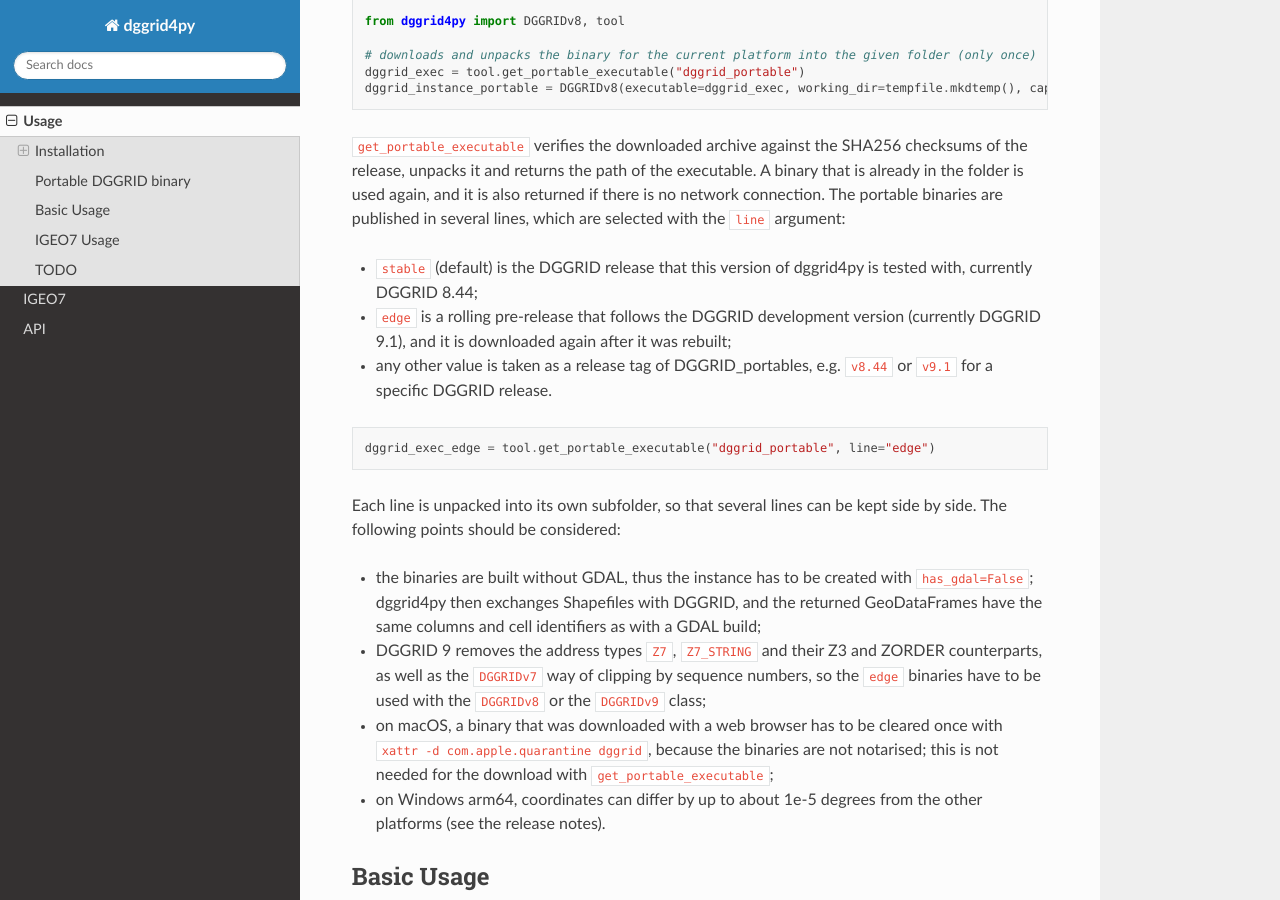
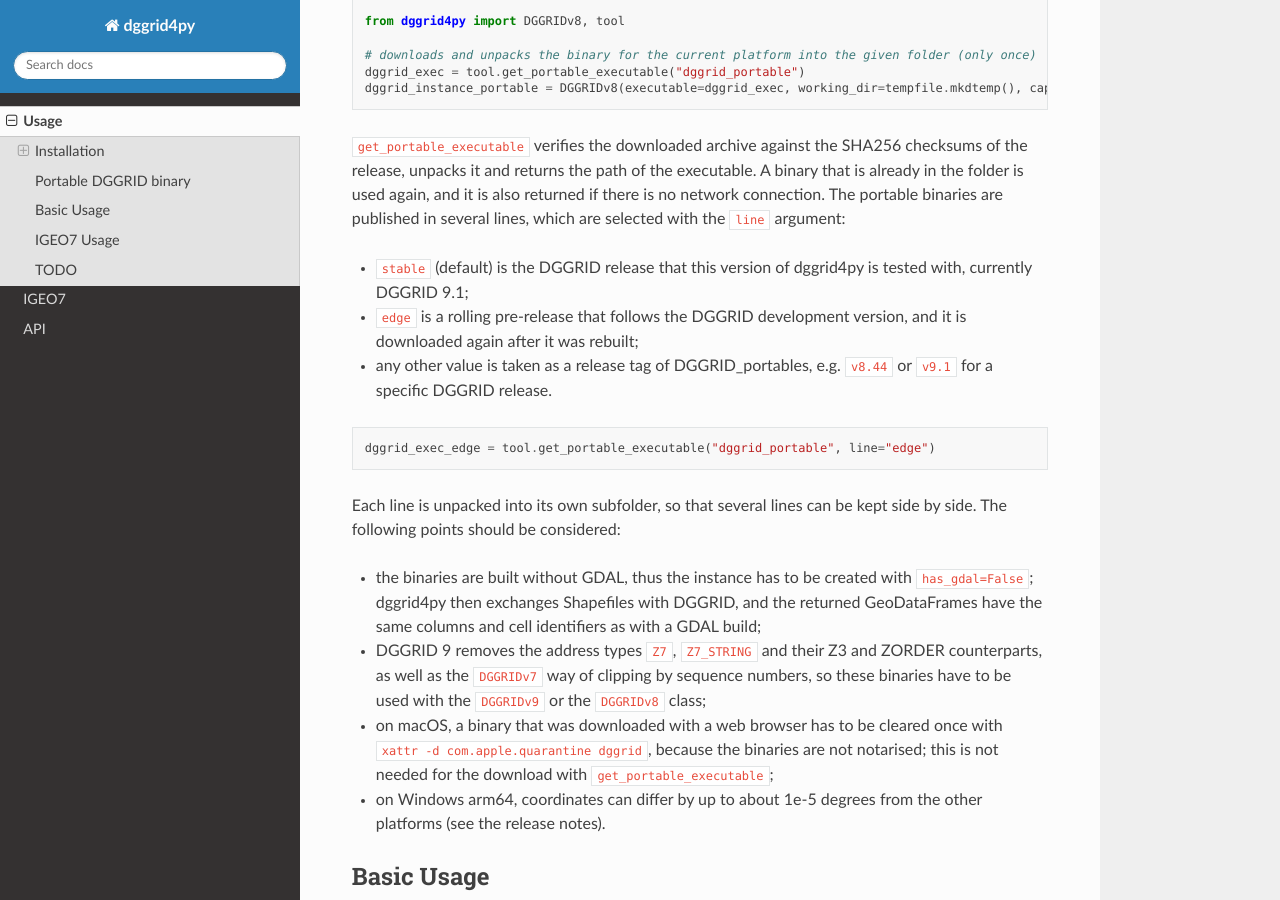
Before and after one commit to allixender/dggrid4py, a Sphinx documentation site: the page built from docs/source/usage.rst, in a window 1280 px wide and 900 px high, scrolled down 1947 px. Built offline with Sphinx 7.4.7 and the Read the Docs theme 3.1.0, drawn with Linux system fonts in a browser that asks for light colours.

Commit message:
tool: stable -> v9.1, portable + wrappers same cells, odd res geometry goes into release notes

```diff
--- a/docs/source/usage.rst
+++ b/docs/source/usage.rst
@@ -106,9 +106,9 @@ and returns the path of the executable. A binary that is already in the folder i
 returned if there is no network connection. The portable binaries are published in several lines, which are
 selected with the ``line`` argument:
 
-- ``stable`` (default) is the DGGRID release that this version of dggrid4py is tested with, currently DGGRID 8.44;
-- ``edge`` is a rolling pre-release that follows the DGGRID development version (currently DGGRID 9.1), and it is
-  downloaded again after it was rebuilt;
+- ``stable`` (default) is the DGGRID release that this version of dggrid4py is tested with, currently DGGRID 9.1;
+- ``edge`` is a rolling pre-release that follows the DGGRID development version, and it is downloaded again after
+  it was rebuilt;
 - any other value is taken as a release tag of DGGRID_portables, e.g. ``v8.44`` or ``v9.1`` for a specific DGGRID release.
 
 .. code:: python
@@ -122,8 +122,8 @@ should be considered:
   then exchanges Shapefiles with DGGRID, and the returned GeoDataFrames have the same columns and cell identifiers
   as with a GDAL build;
 - DGGRID 9 removes the address types ``Z7``, ``Z7_STRING`` and their Z3 and ZORDER counterparts, as well as the
-  ``DGGRIDv7`` way of clipping by sequence numbers, so the ``edge`` binaries have to be used with the ``DGGRIDv8`` or
-  the ``DGGRIDv9`` class;
+  ``DGGRIDv7`` way of clipping by sequence numbers, so these binaries have to be used with the ``DGGRIDv9`` or the
+  ``DGGRIDv8`` class;
 - on macOS, a binary that was downloaded with a web browser has to be cleared once with
   ``xattr -d com.apple.quarantine dggrid``, because the binaries are not notarised; this is not needed for the
   download with ``get_portable_executable``;
```
Also changed, not shown: README.md (+1 -1 lines), 2 other files.
